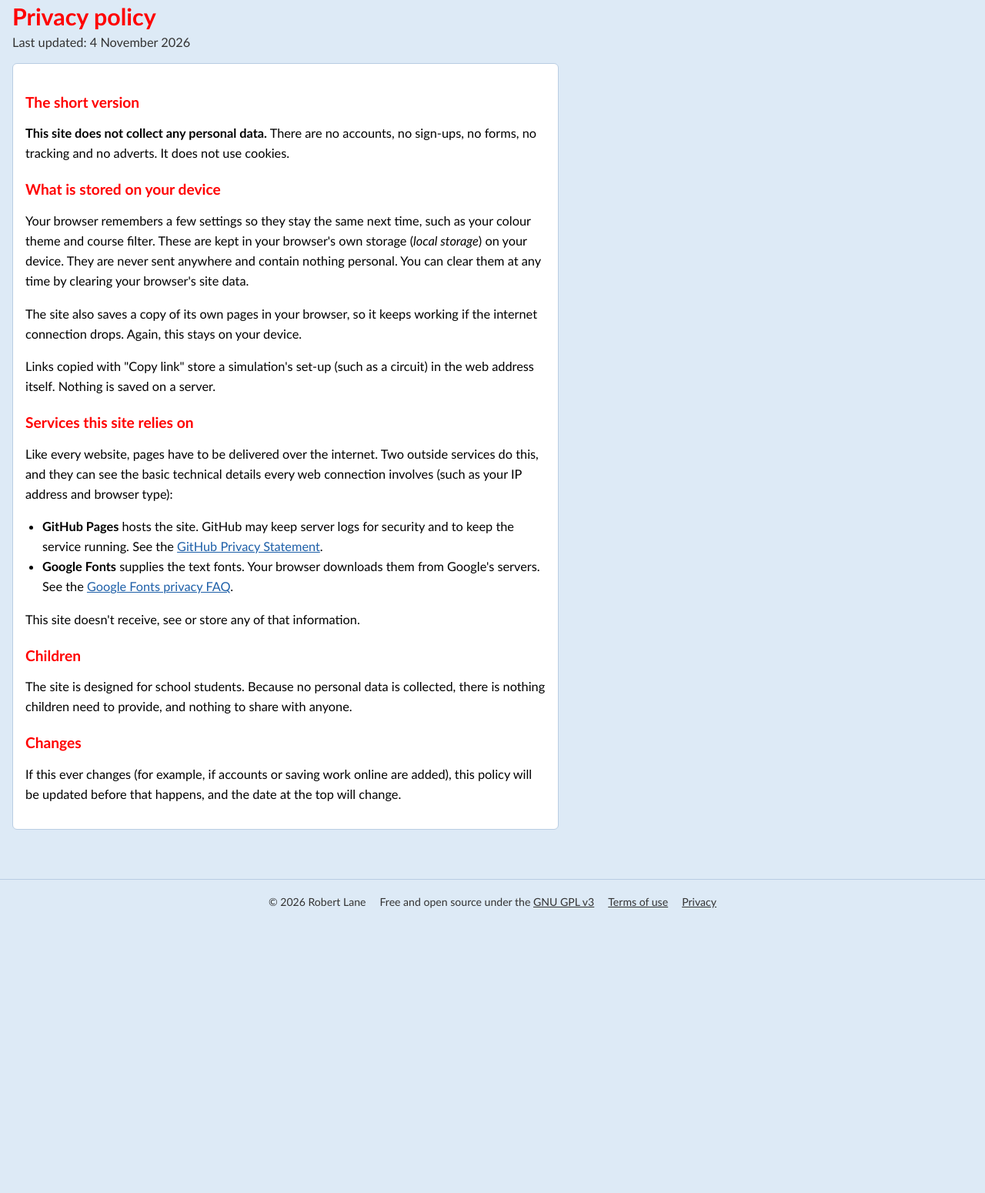
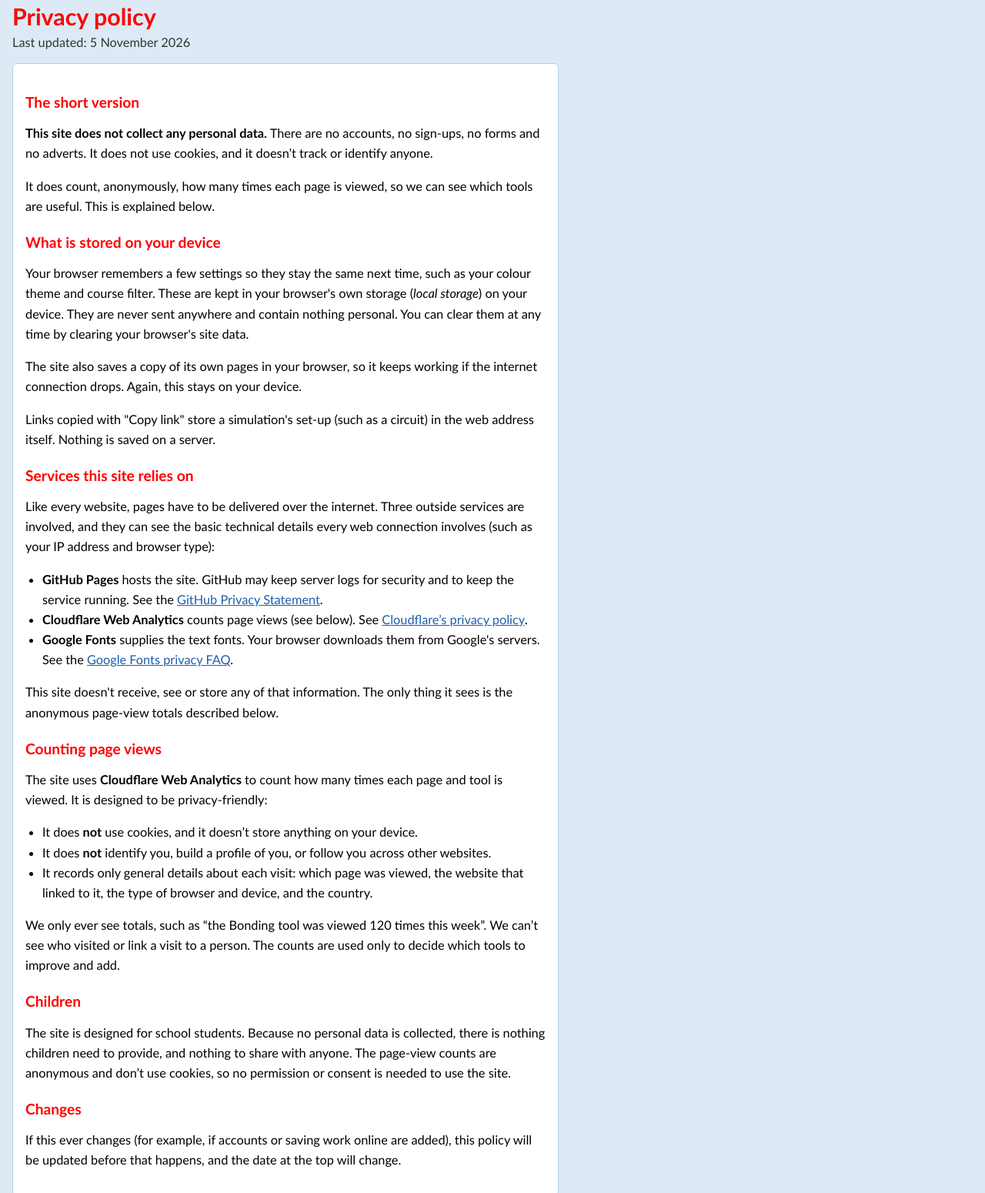
Before and after one commit to lanerobertlane/physics-lab, a plain HTML site: page privacy.html in a window 1280 px wide. Shown: the part 73-1623 px from the top of the page at 77% size. Before the commit the page ends 1283 px from the top, so only its background shows below. Drawn offline with Linux system fonts and the light colour scheme.

Commit message:
Add anonymous Cloudflare Web Analytics and update the privacy policy
The beacon is added from common.js on the live site only. It uses no
cookies and stores nothing on the device. The privacy page explains what
is counted.

```diff
--- a/js/common.js
+++ b/js/common.js
@@ -227,5 +227,15 @@ const PK = (() => {
     });
   }
 
+  // Anonymous page-view counts (Cloudflare Web Analytics): no cookies and nothing stored on the
+  // device. Only on the live site, so testing locally isn't counted.
+  if (location.hostname === 'lanerobertlane.space') {
+    const beacon = document.createElement('script');
+    beacon.type = 'module';
+    beacon.src = 'https://static.cloudflareinsights.com/beacon.min.js';
+    beacon.setAttribute('data-cf-beacon', '{"token": "abeb8a6480974a32b24aafb4d792e58d"}');
+    document.head.appendChild(beacon);
+  }
+
   return { root, store, header, toast, copyLink, cssVar, sig, isDark, ans, ansText, answersShown, toggleFullscreen, fullscreenEnabled: fsEnabled };
 })();
--- a/privacy.html
+++ b/privacy.html
@@ -11,12 +11,13 @@
   <main class="tool-page">
     <div class="tool-intro">
       <h1>Privacy policy</h1>
-      <p>Last updated: 4 November 2026</p>
+      <p>Last updated: 5 November 2026</p>
     </div>
 
     <div class="panel prose">
       <h2>The short version</h2>
-      <p><b>This site does not collect any personal data.</b> There are no accounts, no sign-ups, no forms, no tracking and no adverts. It does not use cookies.</p>
+      <p><b>This site does not collect any personal data.</b> There are no accounts, no sign-ups, no forms and no adverts. It does not use cookies, and it doesn’t track or identify anyone.</p>
+      <p>It does count, anonymously, how many times each page is viewed, so we can see which tools are useful. This is explained below.</p>
 
       <h2>What is stored on your device</h2>
       <p>Your browser remembers a few settings so they stay the same next time, such as your colour theme and course filter. These are kept in your browser's own storage (<i>local storage</i>) on your device. They are never sent anywhere and contain nothing personal. You can clear them at any time by clearing your browser's site data.</p>
@@ -24,15 +25,25 @@
       <p>Links copied with "Copy link" store a simulation's set-up (such as a circuit) in the web address itself. Nothing is saved on a server.</p>
 
       <h2>Services this site relies on</h2>
-      <p>Like every website, pages have to be delivered over the internet. Two outside services do this, and they can see the basic technical details every web connection involves (such as your IP address and browser type):</p>
+      <p>Like every website, pages have to be delivered over the internet. Three outside services are involved, and they can see the basic technical details every web connection involves (such as your IP address and browser type):</p>
       <ul>
         <li><b>GitHub Pages</b> hosts the site. GitHub may keep server logs for security and to keep the service running. See the <a href="https://docs.github.com/en/site-policy/privacy-policies/github-general-privacy-statement" rel="noopener" target="_blank">GitHub Privacy Statement</a>.</li>
+        <li><b>Cloudflare Web Analytics</b> counts page views (see below). See <a href="https://www.cloudflare.com/privacypolicy/" rel="noopener" target="_blank">Cloudflare’s privacy policy</a>.</li>
         <li><b>Google Fonts</b> supplies the text fonts. Your browser downloads them from Google's servers. See the <a href="https://developers.google.com/fonts/faq/privacy" rel="noopener" target="_blank">Google Fonts privacy FAQ</a>.</li>
       </ul>
-      <p>This site doesn't receive, see or store any of that information.</p>
+      <p>This site doesn't receive, see or store any of that information. The only thing it sees is the anonymous page-view totals described below.</p>
+
+      <h2>Counting page views</h2>
+      <p>The site uses <b>Cloudflare Web Analytics</b> to count how many times each page and tool is viewed. It is designed to be privacy-friendly:</p>
+      <ul>
+        <li>It does <b>not</b> use cookies, and it doesn’t store anything on your device.</li>
+        <li>It does <b>not</b> identify you, build a profile of you, or follow you across other websites.</li>
+        <li>It records only general details about each visit: which page was viewed, the website that linked to it, the type of browser and device, and the country.</li>
+      </ul>
+      <p>We only ever see totals, such as “the Bonding tool was viewed 120 times this week”. We can’t see who visited or link a visit to a person. The counts are used only to decide which tools to improve and add.</p>
 
       <h2>Children</h2>
-      <p>The site is designed for school students. Because no personal data is collected, there is nothing children need to provide, and nothing to share with anyone.</p>
+      <p>The site is designed for school students. Because no personal data is collected, there is nothing children need to provide, and nothing to share with anyone. The page-view counts are anonymous and don’t use cookies, so no permission or consent is needed to use the site.</p>
 
       <h2>Changes</h2>
       <p>If this ever changes (for example, if accounts or saving work online are added), this policy will be updated before that happens, and the date at the top will change.</p>
--- a/sw.js
+++ b/sw.js
@@ -2,7 +2,7 @@
 // Network first (so updates show straight away), falling back to the saved copy.
 // Bump VERSION when adding new files to PRECACHE.
 
-const VERSION = 'physkit-v29';
+const VERSION = 'physkit-v30';
 const PRECACHE = [
   './',
   'index.html',
```
